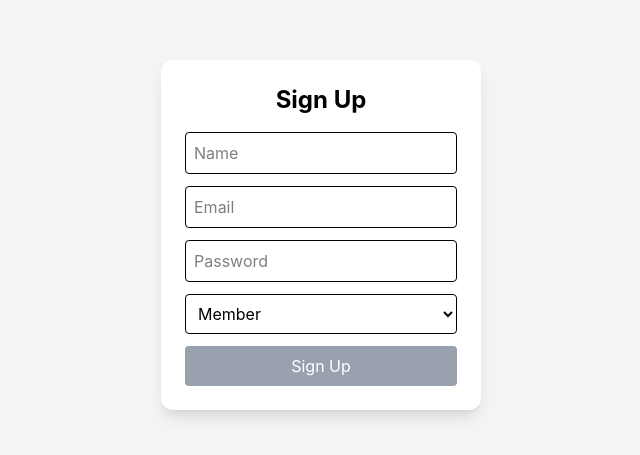
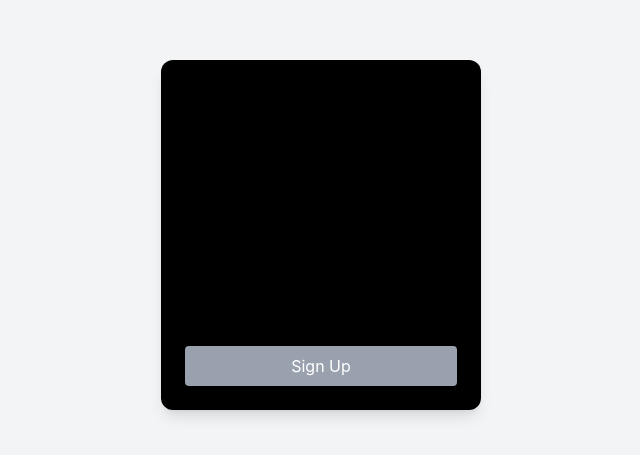
Before and after one commit to ankubisht987/task-manager-frontend, a React (Vite) app: page /signup in a window 1280 px wide. Shown: the part 165-620 px from the top of the page, without its empty margins (319-959 px from the left). Built offline with nearby package versions, Linux system fonts and the light colour scheme.

Commit message:
Update Signup.jsx

```diff
--- a/src/pages/Signup.jsx
+++ b/src/pages/Signup.jsx
@@ -31,13 +31,13 @@ const Signup = () => {
       alert("Account created successfully");
       navigate("/");
     } catch (err) {
-      alert(err.response?.data || "Signup failed"); // ✅ better error
+      alert(err.response?.data || "Signup failed");
     }
   };
 
   return (
     <div className="min-h-screen flex justify-center items-center bg-gray-100">
-      <div className="bg-white p-6 rounded-xl shadow-lg w-80">
+      <div className="bg-black p-6 rounded-xl shadow-lg w-80">
 
         <h2 className="text-2xl font-bold mb-4 text-center">Sign Up</h2>
 
@@ -74,7 +74,7 @@ const Signup = () => {
 
         <button
           onClick={handleSignup}
-          disabled={!form.name || !form.email || !form.password} // ✅ disable logic
+          disabled={!form.name || !form.email || !form.password}
           className={`w-full py-2 rounded text-white ${
             !form.name || !form.email || !form.password
               ? "bg-gray-400 cursor-not-allowed"
```
